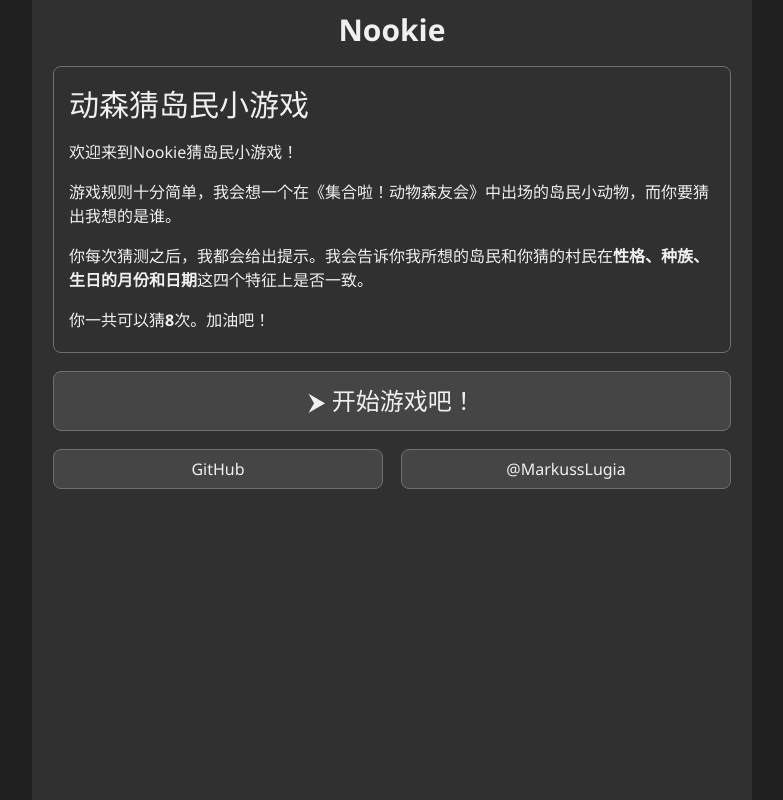
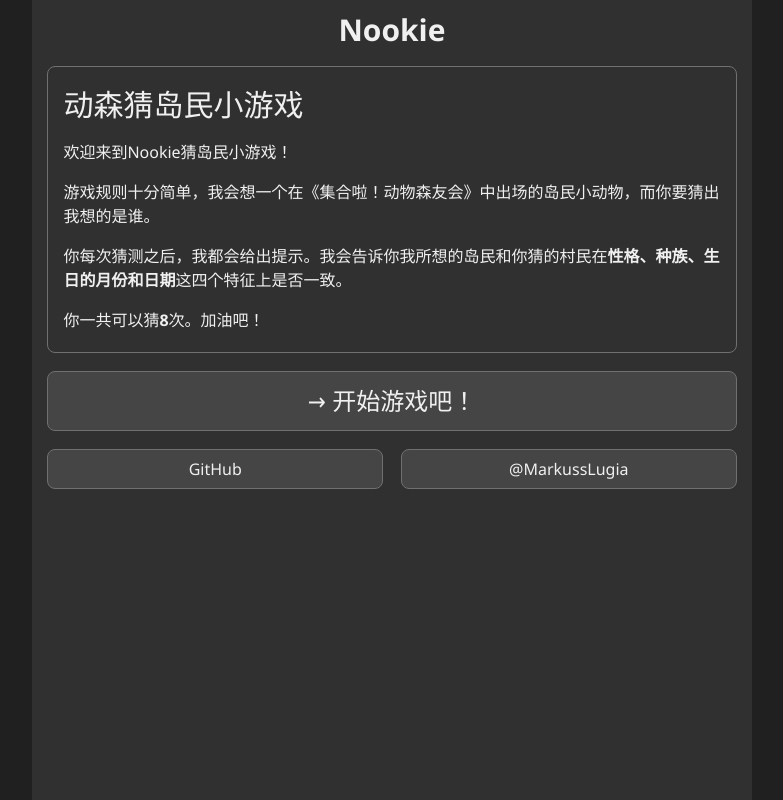
Before and after one commit to MarkussLugia/WordlePress, a Vue app: page / in a window 1280 px wide. Shown: the whole page, without its empty margins (248-1031 px from the left). Built offline with nearby package versions, Linux system fonts and the light colour scheme.

Commit message:
修改部分文本

```diff
--- a/src/App.vue
+++ b/src/App.vue
@@ -3,7 +3,7 @@
   <div class="game" v-if="!gameStart">
     <before-game :chances="chances"></before-game>
     <card-button event="toggle" v-on:toggle="toggleGameStart">
-      <span class="big-button">⮞ 开始游戏吧！</span>
+      <span class="big-button">→ 开始游戏吧！</span>
     </card-button>
 
     <about-buttons></about-buttons>
@@ -174,7 +174,7 @@
 .game {
   flex-grow: 1;
   overflow-y: auto;
-  padding: 6px 12px 0;
+  padding: 6px 0.5vw 0;
 }
 .big-button {
   font-size: 24px;
--- a/src/components/gameList.vue
+++ b/src/components/gameList.vue
@@ -97,8 +97,8 @@
 }
 .table-head-name,
 .table-row-name {
-  flex-grow: 0.9;
-  min-width: 100px;
+  flex-grow: 0.8;
+  min-width: 80px;
   flex-basis: 0;
   overflow: hidden;
 }
```
